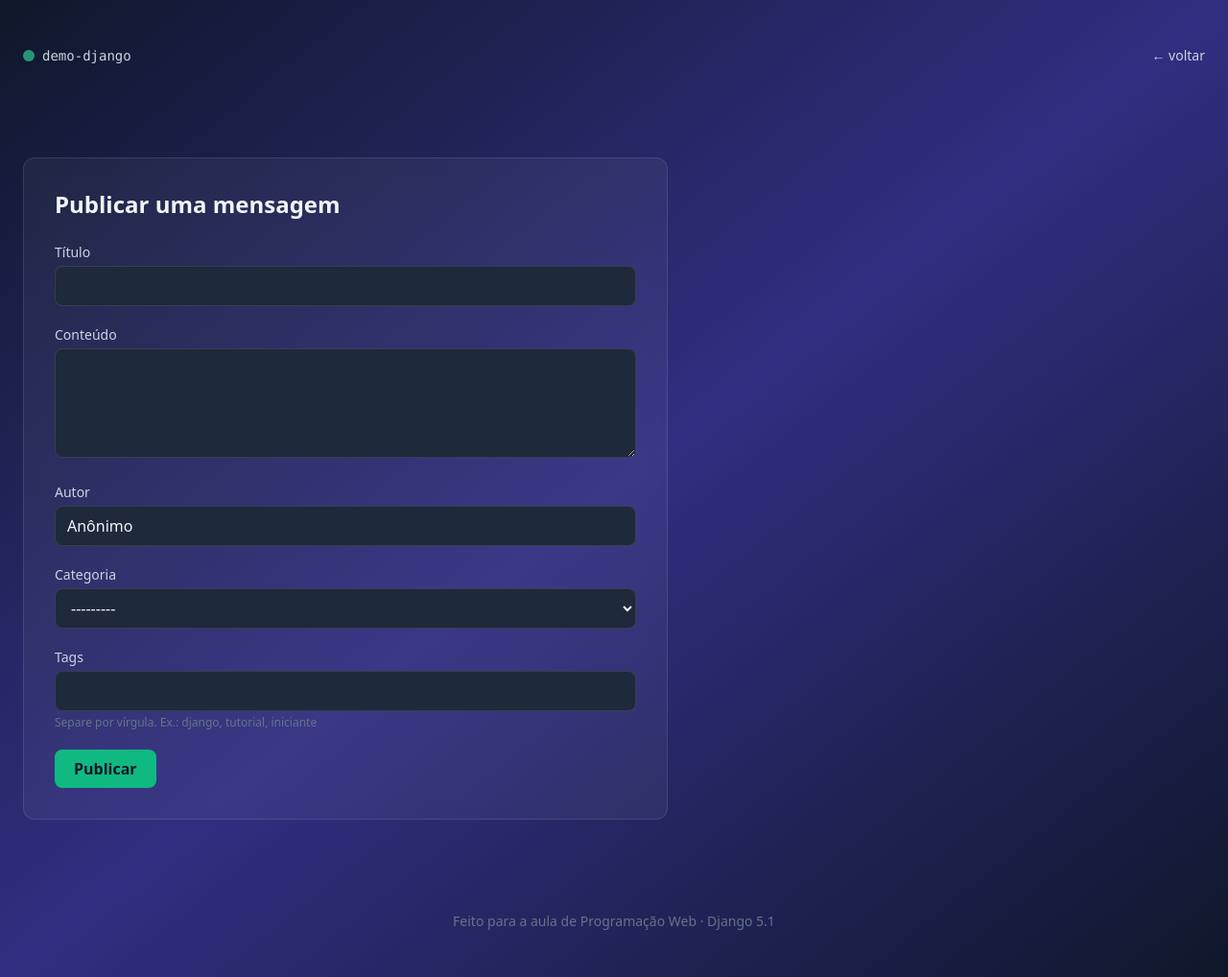
After one commit to FabricioBenitesR/demo-django, a Django app: page /nova/ in a window 1280 px wide. The commit adds this page. Shown: the whole page at 96% size. Run offline with Django 5.2, Linux system fonts and the light colour scheme; data that the repository does not hold is empty; some libraries are stand-ins or nearby versions.

Commit message:
Parte 5: formulário para criar mensagens (CRUD - Create)

```diff
--- /dev/null
+++ b/home/forms.py
@@ -0,0 +1,32 @@
+from django import forms
+
+from .models import Mensagem
+
+INPUT = (
+    "w-full rounded-lg bg-slate-800 border border-white/10 px-3 py-2 "
+    "text-slate-100 focus:outline-none focus:ring-2 focus:ring-indigo-400"
+)
+
+class MensagemForm(forms.ModelForm):
+    tags = forms.CharField(
+        required=False,
+        label="Tags",
+        help_text="Separe por vírgula. Ex.: django, tutorial, iniciante",
+        widget=forms.TextInput(attrs={"class": INPUT}),
+    )
+
+    class Meta:
+        model = Mensagem
+        fields = ["titulo", "conteudo", "autor", "categoria"]
+        labels = {
+            "titulo": "Título",
+            "conteudo": "Conteúdo",
+            "autor": "Autor",
+            "categoria": "Categoria",
+        }
+        widgets = {
+            "titulo": forms.TextInput(attrs={"class": INPUT}),
+            "conteudo": forms.Textarea(attrs={"class": INPUT, "rows": 4}),
+            "autor": forms.TextInput(attrs={"class": INPUT}),
+            "categoria": forms.Select(attrs={"class": INPUT}),
+        }
--- a/home/urls.py
+++ b/home/urls.py
@@ -1,7 +1,9 @@
 from django.urls import path
+
 from . import views
 
 urlpatterns = [
     path("", views.index, name="index"),
     path("sobre/", views.sobre, name="sobre"),
+    path("nova/", views.nova_mensagem, name="nova_mensagem"),
 ]
--- a/home/views.py
+++ b/home/views.py
@@ -1,5 +1,8 @@
-from django.shortcuts import render
-from .models import Mensagem
+from django.shortcuts import redirect, render
+from django.utils.text import slugify
+
+from .forms import MensagemForm
+from .models import Mensagem, Tag
 
 def index(request):
     mensagens = Mensagem.objects.all()
@@ -7,3 +10,22 @@ def index(request):
 
 def sobre(request):
     return render(request, "home/sobre.html")
+
+def nova_mensagem(request):
+    if request.method == "POST":
+        form = MensagemForm(request.POST)
+        if form.is_valid():
+            mensagem = form.save()
+
+            tags_texto = form.cleaned_data["tags"]
+            for pedaco in tags_texto.split(","):
+                nome = slugify(pedaco)
+                if nome:
+                    tag, _ = Tag.objects.get_or_create(nome=nome)
+                    mensagem.tags.add(tag)
+
+            return redirect("index")
+    else:
+        form = MensagemForm()
+
+    return render(request, "home/nova.html", {"form": form})
--- a/templates/home/index.html
+++ b/templates/home/index.html
@@ -59,6 +59,11 @@
                 <a href="/admin/" class="text-sm text-slate-300 hover:text-white transition">/admin</a>
             </p>
 
+            <a href="/nova/"
+               class="inline-block mb-6 px-4 py-2 rounded-lg bg-emerald-500 hover:bg-emerald-400 text-slate-900 font-semibold transition">
+                + Nova mensagem
+            </a>
+
             {% if mensagens %}
                 <ul class="space-y-3">
                     {% for m in mensagens %}
--- /dev/null
+++ b/templates/home/nova.html
@@ -0,0 +1,56 @@
+<!DOCTYPE html>
+<html lang="pt-br">
+<head>
+    <meta charset="UTF-8">
+    <meta name="viewport" content="width=device-width, initial-scale=1.0">
+    <title>Nova mensagem — Demo Django</title>
+    <script src="https://cdn.tailwindcss.com"></script>
+</head>
+<body class="bg-gradient-to-br from-slate-900 via-indigo-900 to-slate-900 min-h-screen text-slate-100">
+
+    <header class="container mx-auto px-6 py-12">
+        <nav class="flex items-center justify-between">
+            <div class="flex items-center gap-2">
+                <span class="w-3 h-3 rounded-full bg-emerald-400 animate-pulse"></span>
+                <span class="font-mono text-sm text-slate-300">demo-django</span>
+            </div>
+            <a href="/" class="text-sm text-slate-300 hover:text-white transition">← voltar</a>
+        </nav>
+    </header>
+
+    <main class="container mx-auto px-6 py-12">
+        <section class="bg-white/5 backdrop-blur border border-white/10 rounded-xl p-8 max-w-2xl">
+            <h1 class="text-2xl font-bold mb-6">Publicar uma mensagem</h1>
+
+            <form method="post" action="{% url 'nova_mensagem' %}" class="space-y-5">
+                {% csrf_token %}
+
+                {% for field in form %}
+                    <div>
+                        <label for="{{ field.id_for_label }}" class="block text-sm font-medium text-slate-300 mb-1">
+                            {{ field.label }}
+                        </label>
+                        {{ field }}
+                        {% if field.help_text %}
+                            <p class="text-xs text-slate-500 mt-1">{{ field.help_text }}</p>
+                        {% endif %}
+                        {% for erro in field.errors %}
+                            <p class="text-xs text-red-400 mt-1">{{ erro }}</p>
+                        {% endfor %}
+                    </div>
+                {% endfor %}
+
+                <button type="submit"
+                        class="px-5 py-2 rounded-lg bg-emerald-500 hover:bg-emerald-400 text-slate-900 font-semibold transition">
+                    Publicar
+                </button>
+            </form>
+        </section>
+    </main>
+
+    <footer class="container mx-auto px-6 py-12 text-center text-slate-500 text-sm">
+        Feito para a aula de Programação Web · Django {{ '5.1' }}
+    </footer>
+
+</body>
+</html>
```
